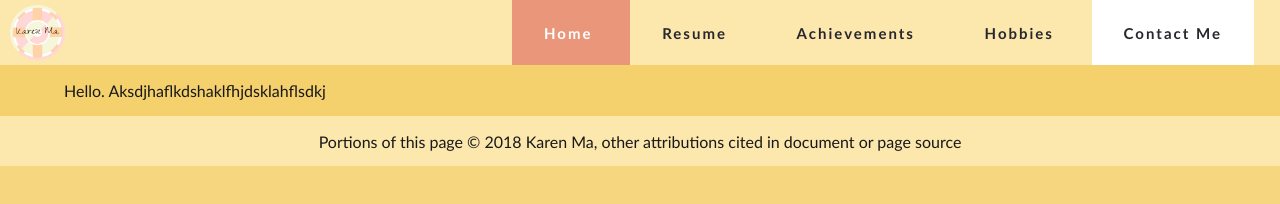
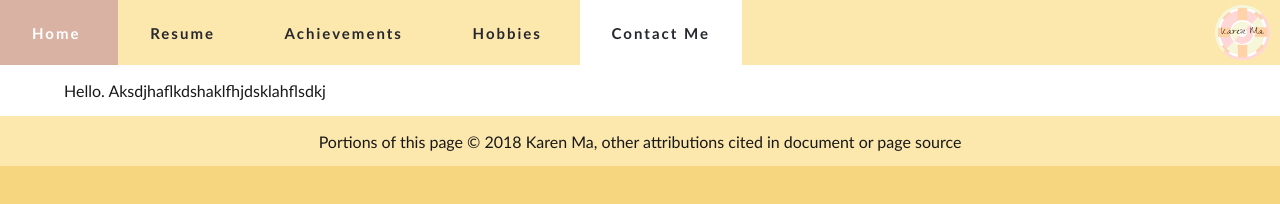
Before and after one commit to MaKaren/WebsiteCSE190E, a plain HTML site: page html/contact.html in a window 1280 px wide. Drawn offline with Linux system fonts and the light colour scheme.

Commit message:
home-page

```diff
--- a/css/grids.css
+++ b/css/grids.css
@@ -15,13 +15,13 @@
     grid-template-columns: 100%; /* Column ratio*/
     grid-template-rows: auto;
     grid-template-areas: /* Seperate the page into two columns */
-        "one two";
+        "two one";
 }
 
 /* index.html only */
 .home-page > .grid-container {
     background-color: rgba(0, 0, 0, 0.5);
-    grid-template-columns: 40% 60%; /* Column ratio */
+    grid-template-columns: 60% 40%; /* Column ratio */
 }
 
 /* <section> to the left */
--- a/css/index.css
+++ b/css/index.css
@@ -35,13 +35,13 @@ header {
 
 /* Logo image */
 .logo {
-    position: relative; float: left;
-    top: 5px; left: 10px;
+    position: relative; float: right;
+    top: 5px; right: 10px;
     width: 55px; height:55px;
 }
 
 /* Navigation Bar */
-.navbar { position: relative; left: calc(40% - 55px); top:0; }
+.navbar { position: relative; left: 0; top:0; }
 #home { background-color: darksalmon; color: rgb(255, 255, 255);}
 #home:hover { background-color: rgb(218, 178, 164); }
 
--- a/html/contact.html
+++ b/html/contact.html
@@ -35,7 +35,7 @@
                      <h1> Contact Me</h1>
                  </div>
              </section> -->
-             <section class="content-one">
+             <section class="content-two">
                  <div>
                      <p> Hello. Aksdjhaflkdshaklfhjdsklahflsdkj </p>
                  </div>
```
Also changed, not shown: html/achieve.html (+1 -1 lines), html/hobbies.html (+1 -1 lines), html/work.html (+1 -1 lines).
